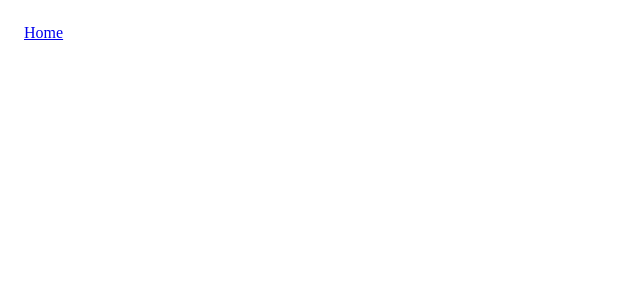
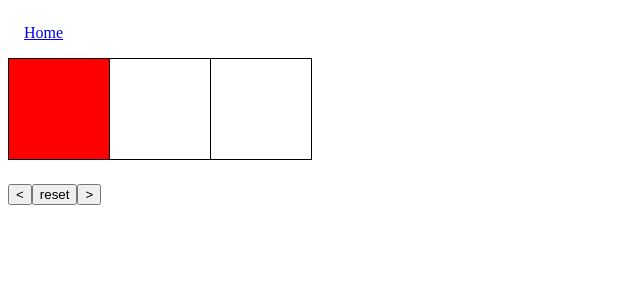
Before and after one commit to tiffmc1/small-react-projects, a React (Create React App) app: page /carousel in a window 1280 px wide. Before the commit this address had no page. Shown: the top 300 px of the page, without its empty margins (0-640 px from the left). Built offline with nearby package versions, Linux system fonts and the light colour scheme.

Commit message:
Carousel Added. React Interview

```diff
--- a/src/App.js
+++ b/src/App.js
@@ -3,6 +3,8 @@ import Home from "./Home";
 import Counter from "./projects/counter/Counter";
 import DataFetch from "./projects/dataFetchUsers/DataFetch";
 import Posts from "./projects/dataFetchPosts/Posts";
+import Form from "./projects/inputForm/Form";
+import Carousel from "./projects/carousel/Carousel";
 import "./App.css";
 
 function App() {
@@ -16,6 +18,8 @@ function App() {
 				<Route path="/counter" element={<Counter />} />
 				<Route path="/dataFetch" element={<DataFetch />} />
 				<Route path="/posts" element={<Posts />} />
+				<Route path="/form" element={<Form />} />
+				<Route path="/carousel" element={<Carousel />} />
 			</Routes>
 		</>
 	);
--- a/src/Home.js
+++ b/src/Home.js
@@ -7,6 +7,8 @@ const Home = () => {
 			<Link to="/counter">Counter</Link>
 			<Link to="/dataFetch">Data Fetching: Random Users</Link>
 			<Link to="/posts">Data Fetching: Posts</Link>
+			<Link to="/form">Multi-Step Input Form</Link>
+			<Link to="/carousel">Carousel</Link>
 		</div>
 	);
 };
--- /dev/null
+++ b/src/projects/carousel/Carousel.js
@@ -0,0 +1,37 @@
+import { useState } from "react";
+import "../carousel/carousel.css";
+
+const Carousel = () => {
+	const [count, setCount] = useState(1);
+
+	return (
+		<div className="wrapper">
+			<div className="element-container">
+				<div className={`${count === 1 ? "element red" : "element"}`} />
+				<div className={`${count === 2 ? "element red" : "element"}`} />
+				<div className={`${count === 3 ? "element red" : "element"}`} />
+			</div>
+			<div className="button-container">
+				<button
+					id="button-left"
+					type="button"
+					onClick={() => (count > 1 ? setCount(count - 1) : setCount(3))}
+				>
+					{"<"}
+				</button>
+				<button id="button-reset" type="button" onClick={() => setCount(1)}>
+					reset
+				</button>
+				<button
+					id="button-right"
+					type="button"
+					onClick={() => (count < 3 ? setCount(count + 1) : setCount(1))}
+				>
+					{">"}
+				</button>
+			</div>
+		</div>
+	);
+};
+
+export default Carousel;
--- /dev/null
+++ b/src/projects/carousel/carousel.css
@@ -0,0 +1,28 @@
+.wrapper {
+	display: block;
+}
+
+.red {
+	background: red;
+}
+
+.element-container {
+	margin: 0 auto 20px;
+}
+
+.element {
+	display: inline-flex;
+	width: 100px;
+	height: 100px;
+	border: 1px solid;
+	border-right: none;
+	cursor: pointer;
+}
+
+.element:last-child {
+	border-right: 1px solid;
+}
+
+.button-container {
+	margin: 0 auto;
+}
--- /dev/null
+++ b/src/projects/inputForm/Form.js
@@ -0,0 +1,15 @@
+import { useState, useEffect } from "react";
+import "../inputForm/form.css";
+
+const Form = (steps) => {
+	const [currentStepIdx, setCurrentStepIdx] = useState(0);
+
+	return (
+		<>
+			{currentStepIdx}
+			<div>{steps[currentStepIdx]}</div>
+		</>
+	);
+};
+
+export default Form;
```
Also changed, not shown: src/projects/inputForm/form.css (added).
